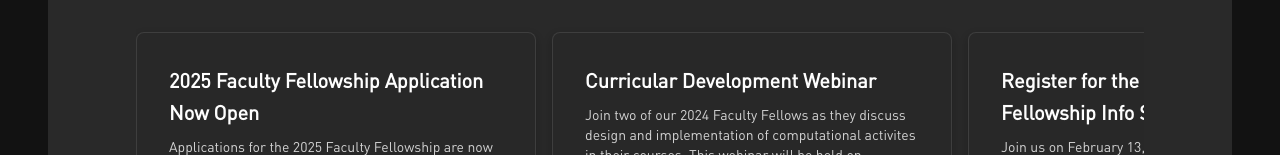
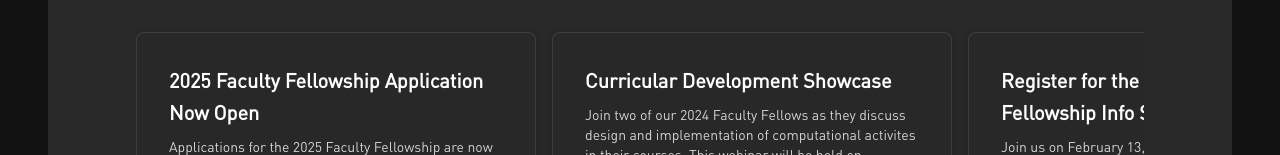
Before and after one commit to act-cms/act-cms.github.io, a React (Vite) app in the folder act-cms-website/: page / in a window 1280 px wide. Shown: the part 440-595 px from the top of the page. Built offline with nearby package versions, Linux system fonts and the light colour scheme.

Commit message:
phrasing change to use 'showcase'

```diff
--- a/act-cms-website/src/components/NewsScroll.jsx
+++ b/act-cms-website/src/components/NewsScroll.jsx
@@ -27,7 +27,7 @@ const exampleNewsItems = [
     },
     {
         id: 3,
-        title: 'Curricular Development Webinar',
+        title: 'Curricular Development Showcase',
         summary: 'Join two of our 2024 Faculty Fellows as they discuss design and implementation of computational activites in their courses. This webinar will be held on February 3, 2025.',
         link: 'https://molssi.typeform.com/to/UU7rM44h',
         buttonText: 'Register Now',
```
